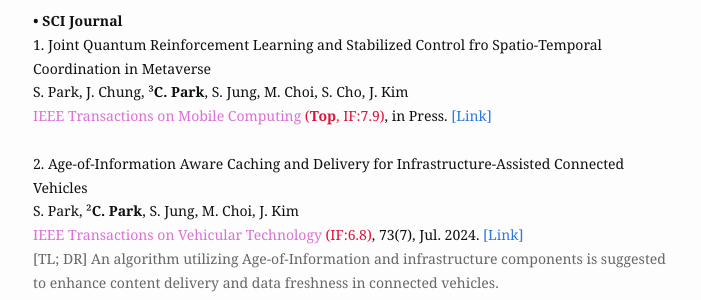
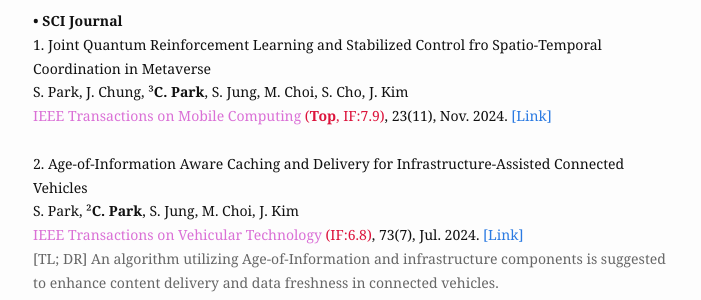
Before and after one commit to cosdeneb/cosdeneb.github.io, a Jekyll site: the page built from publication.md, in a window 1280 px wide and 900 px high, scrolled down 395 px. Shown: the part 154-454 px from the top of the window, without its empty margins (287-988 px from the left). Built offline with Jekyll 4.4.1, drawn with Linux system fonts in a browser that asks for light colours.

Commit message:
Update publication.md

```diff
--- a/publication.md
+++ b/publication.md
@@ -24,7 +24,7 @@ Below is a summary of the papers I have published: <br/>
   <b>• SCI Journal</b> <br/>
   1. Joint Quantum Reinforcement Learning and Stabilized Control fro Spatio-Temporal Coordination in Metaverse <br/>
   S. Park, J. Chung, ³<b>C. Park</b>, S. Jung, M. Choi, S. Cho, J. Kim <br/>
-  <font color='#da70d6'>IEEE Transactions on Mobile Computing</font> <font color='#dc143c'>(<b>Top</b>, IF:7.9)</font>, in Press. <a href="https://ieeexplore.ieee.org/abstract/document/10543150">[Link]</a><br/><br/>
+  <font color='#da70d6'>IEEE Transactions on Mobile Computing</font> <font color='#dc143c'>(<b>Top</b>, IF:7.9)</font>, 23(11), Nov. 2024. <a href="https://ieeexplore.ieee.org/abstract/document/10543150">[Link]</a><br/><br/>
 
   2. Age-of-Information Aware Caching and Delivery for Infrastructure-Assisted Connected Vehicles <br/>
   S. Park, ²<b>C. Park</b>, S. Jung, M. Choi, J. Kim <br/>
```
